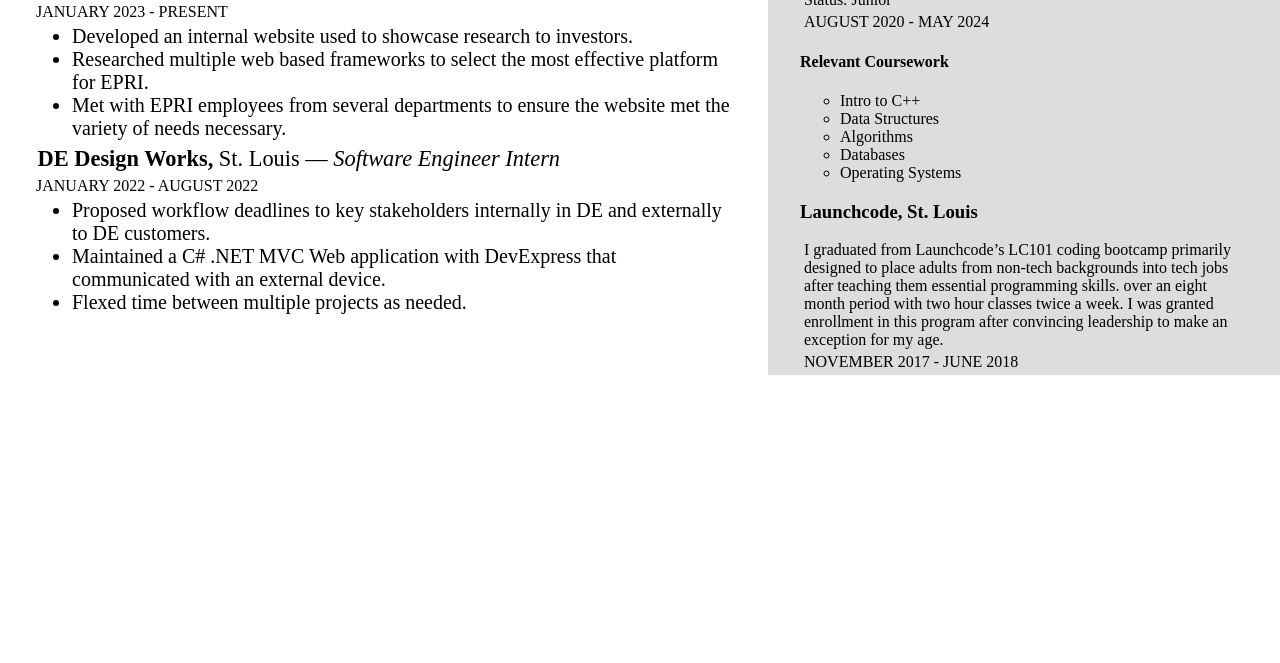
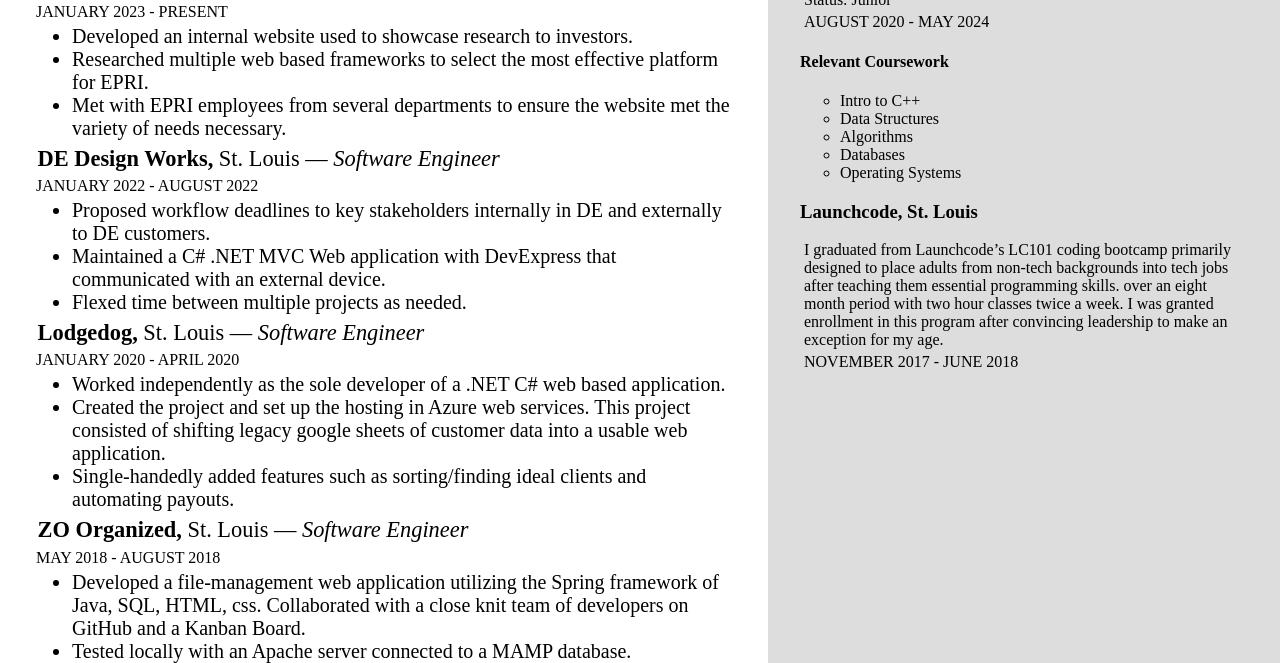
Before and after one commit to reidhaegele/reidhaegele.github.io, a plain HTML site: page index.html in a window 1280 px wide. Shown: the part 372-1035 px from the top of the page. Before the commit the page ends 800 px from the top, so only its background shows below. Drawn offline with Linux system fonts and the light colour scheme.

Commit message:
Update resume and styles

```diff
--- a/index.html
+++ b/index.html
@@ -22,7 +22,7 @@
           <h2>Experience</h2>
           <ul id="no-left-margin">
             <li class="no-bullets">
-              <p id="title"><b>EPRI,</b> Remote — <i>Software Engineer Intern</i></p>
+              <p id="title"><b>EPRI,</b> Remote — <i>Software Engineer</i></p>
               <p>JANUARY 2023 - PRESENT</p>
               <ul id="bullets">
                 <li>Developed an internal website used to showcase research to investors.</li>
@@ -31,12 +31,29 @@
               </ul>
             </li>
             <li class="no-bullets">
-              <p id="title"><b>DE Design Works,</b> St. Louis — <i>Software Engineer Intern</i></p>
+              <p id="title"><b>DE Design Works,</b> St. Louis — <i>Software Engineer</i></p>
               <p>JANUARY 2022 - AUGUST 2022</p>
               <ul id="bullets">
                 <li>Proposed workflow deadlines to key stakeholders internally in DE and externally to DE customers.</li>
                 <li>Maintained a C# .NET MVC Web application with DevExpress that communicated with an external device. </li>
                 <li>Flexed time between multiple projects as needed.</li>
+              </ul>
+            </li>
+            <li class="no-bullets">
+              <p id="title"><b>Lodgedog,</b> St. Louis — <i>Software Engineer</i></p>
+              <p>JANUARY 2020 - APRIL 2020</p>
+              <ul id="bullets">
+                <li>Worked independently as the sole developer of a .NET C# web based application.</li>
+                <li>Created the project and set up the hosting in Azure web services. This project consisted of shifting legacy google sheets of customer data into a usable web application.</li>
+                <li>Single-handedly added features such as sorting/finding ideal clients and automating payouts.</li>
+              </ul>
+            </li>
+            <li class="no-bullets">
+              <p id="title"><b>ZO Organized,</b> St. Louis — <i>Software Engineer</i></p>
+              <p>MAY 2018 - AUGUST 2018</p>
+              <ul id="bullets">
+                <li>Developed a file-management web application utilizing the Spring framework of Java, SQL, HTML, css. Collaborated with a close knit team of developers on GitHub and a Kanban Board.</li>
+                <li>Tested locally with an Apache server connected to a MAMP database.</li>
               </ul>
             </li>
           </ul>
@@ -53,7 +70,7 @@
         </div>
         <div id="skills">
           <h2>Skills</h2>
-          <p>Moderate in C#, C++, Java, .NET, Github, Azure<br>services, DevExpress, SQL, HTML, and css.</p>
+          <p>Moderate in C#, C++, Java, .NET, Git, Azure<br>services, DevExpress, SQL, HTML, and css.</p>
           <!-- <ul>
             <li>C#</li>
             <li>c++</li>
--- a/styles.css
+++ b/styles.css
@@ -102,7 +102,7 @@ body {
 
     .left {
       flex: 1.5;
-      background-color: rgb(255, 255, 255);
+      background-color: rgba(255, 255, 255, 0.896);
     }
 
     .right {
```
Also changed, not shown: 1 other file.
